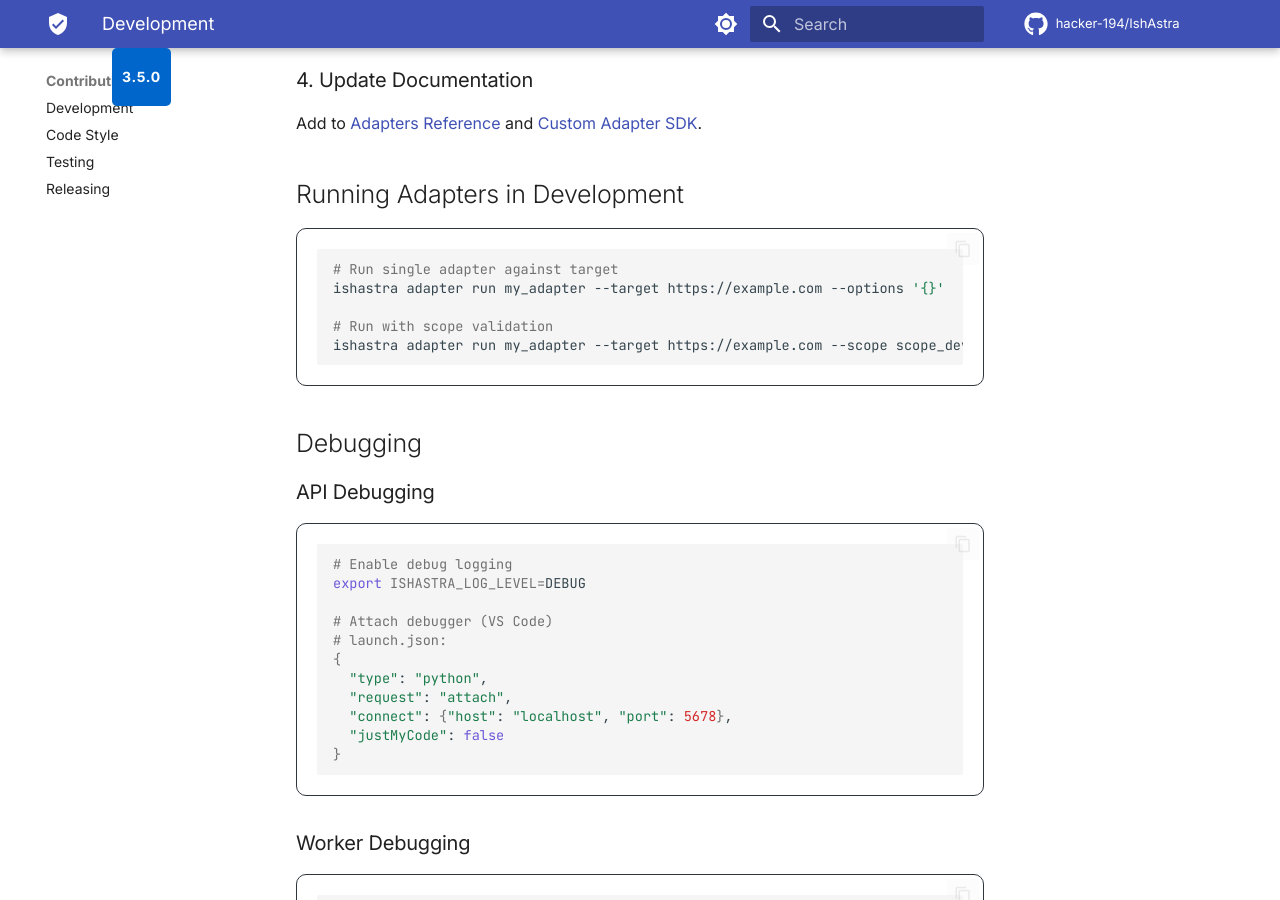
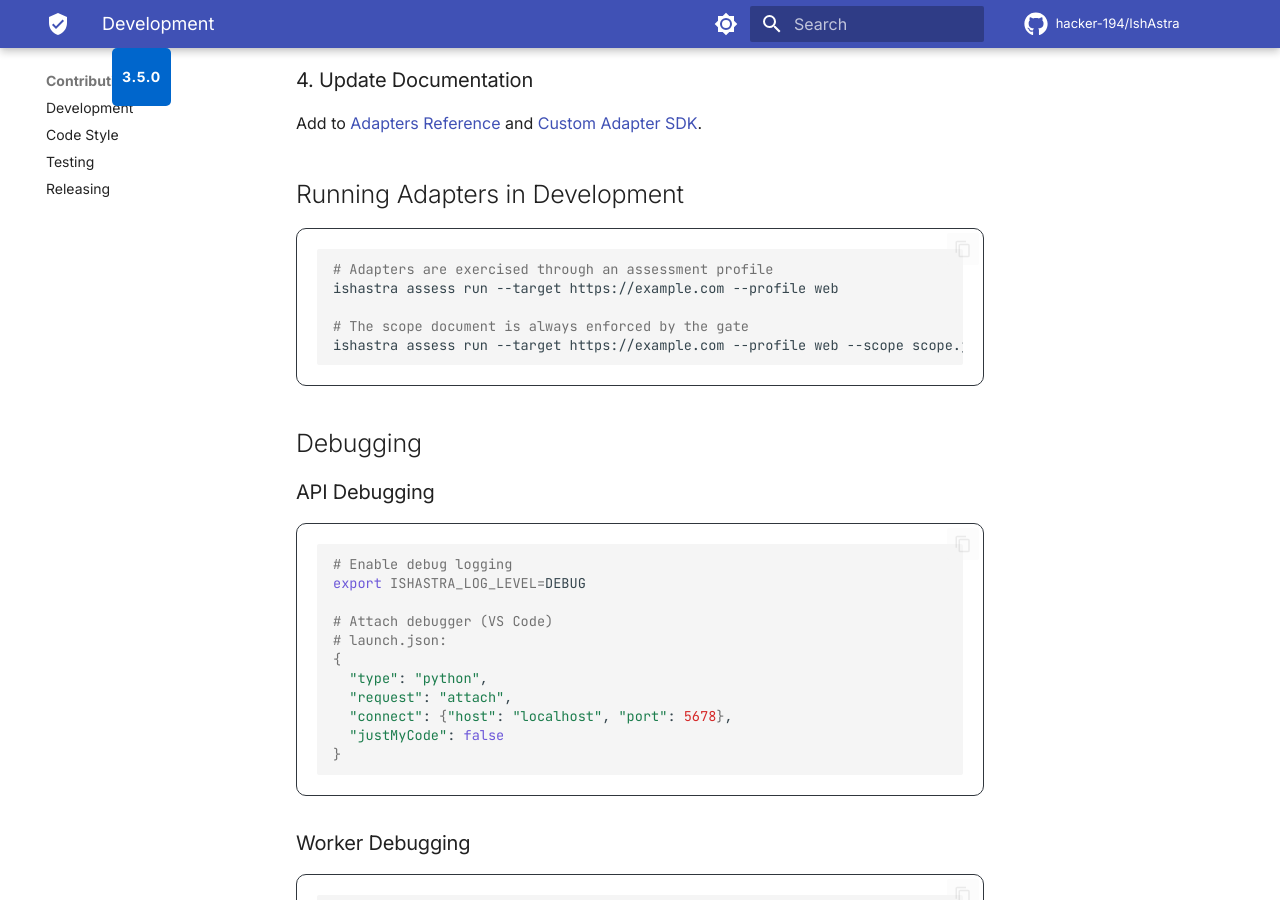
Before and after one commit to hacker-194/IshAstra, an MkDocs documentation site: the page built from docs/contributing/development.md, in a window 1280 px wide and 900 px high, scrolled down 6335 px. Built offline with MkDocs 1.6.1 and Material for MkDocs 9.7.7, drawn with Linux system fonts in a browser that asks for light colours; comment, search, counter and statistics services are not loaded; the version menu is left out.

Commit message:
Replace the remaining adapter-run examples and format the guard test
The development guide still invoked a nonexistent `adapter run` command, which
the new regression test correctly rejected. Point it at `assess run` and apply
the repository formatter so the lint job stays green.

````diff
--- a/docs/contributing/development.md
+++ b/docs/contributing/development.md
@@ -280,11 +280,11 @@ Add to [Adapters Reference](../adapters/external.md) and [Custom Adapter SDK](..
 ## Running Adapters in Development
 
 ```bash
-# Run single adapter against target
-ishastra adapter run my_adapter --target https://example.com --options '{}'
+# Adapters are exercised through an assessment profile
+ishastra assess run --target https://example.com --profile web
 
-# Run with scope validation
-ishastra adapter run my_adapter --target https://example.com --scope scope_dev_001
+# The scope document is always enforced by the gate
+ishastra assess run --target https://example.com --profile web --scope scope.json
 ```
 
 ## Debugging
````
Also changed, not shown: 1 other file.
